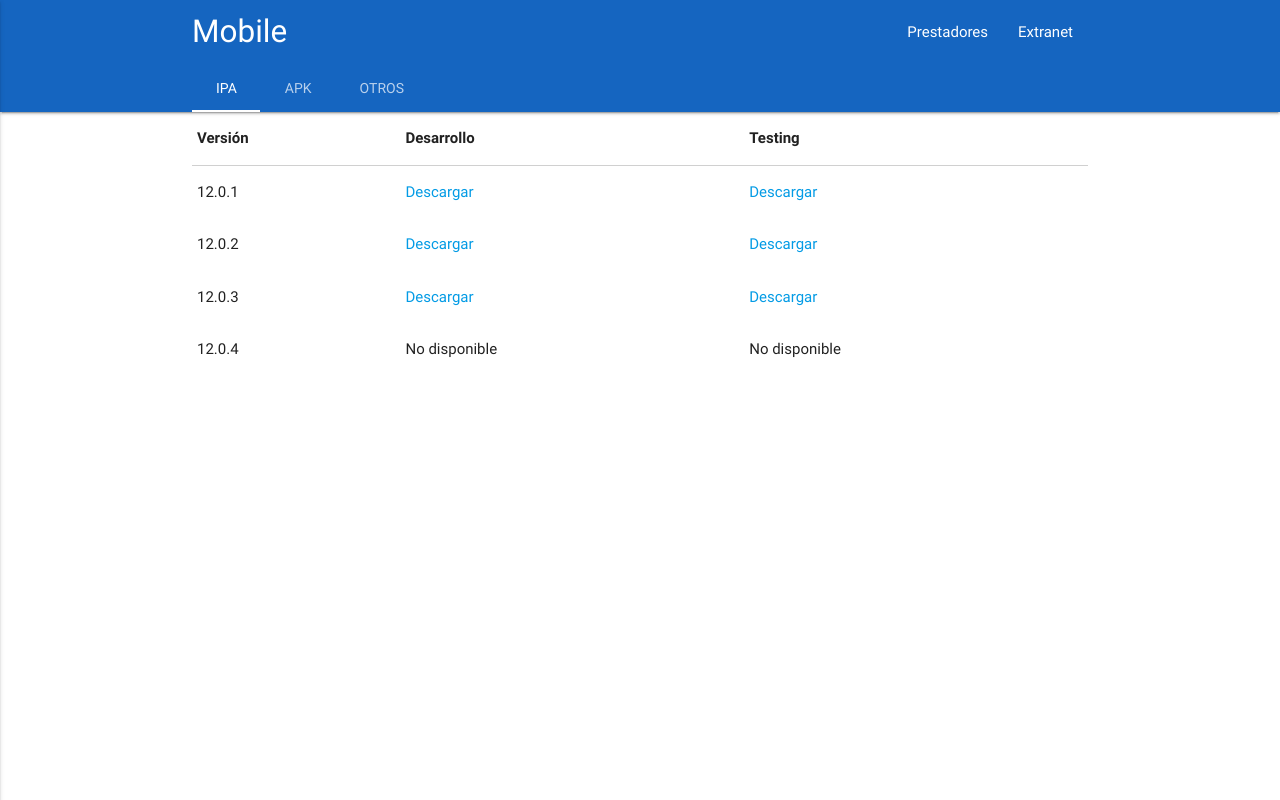
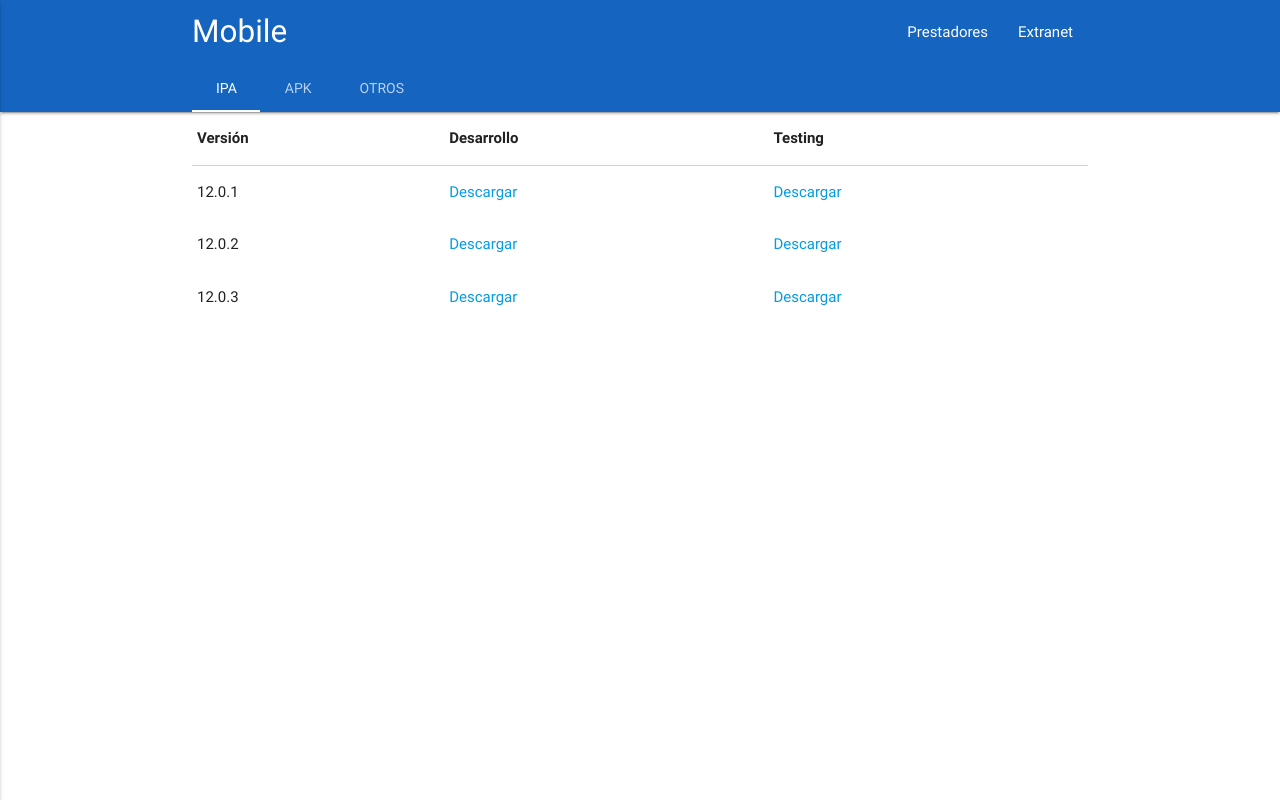
Before and after one commit to urgenciasst/urgenciasstk.github.io, a plain HTML site: page index.html in a window 1280 px wide. Drawn offline with Linux system fonts and the light colour scheme.

Commit message:
LETO3 - prueba de git kraken
Probando la herramienta grafica git kraken para armar documento de capacitacion sobre git.

```diff
--- a/index.html
+++ b/index.html
@@ -61,11 +61,6 @@
 					<td>12.0.3</td>
 					<td><a href="itms-services://?action=download-manifest&url=https://urgenciasstk.github.io/mobile/ipa/12.0.3/desa/manifest.plist">Descargar</a></td>
 					<td><a href="itms-services://?action=download-manifest&url=https://urgenciasstk.github.io/mobile/ipa/12.0.3/test/manifest.plist">Descargar</a></td>
-					</tr>
-					<tr>
-					<td>12.0.4</td>
-					<td>No disponible</td>
-					<td>No disponible</td>
 					</tr>
 				</tbody>
 			</table>
```
